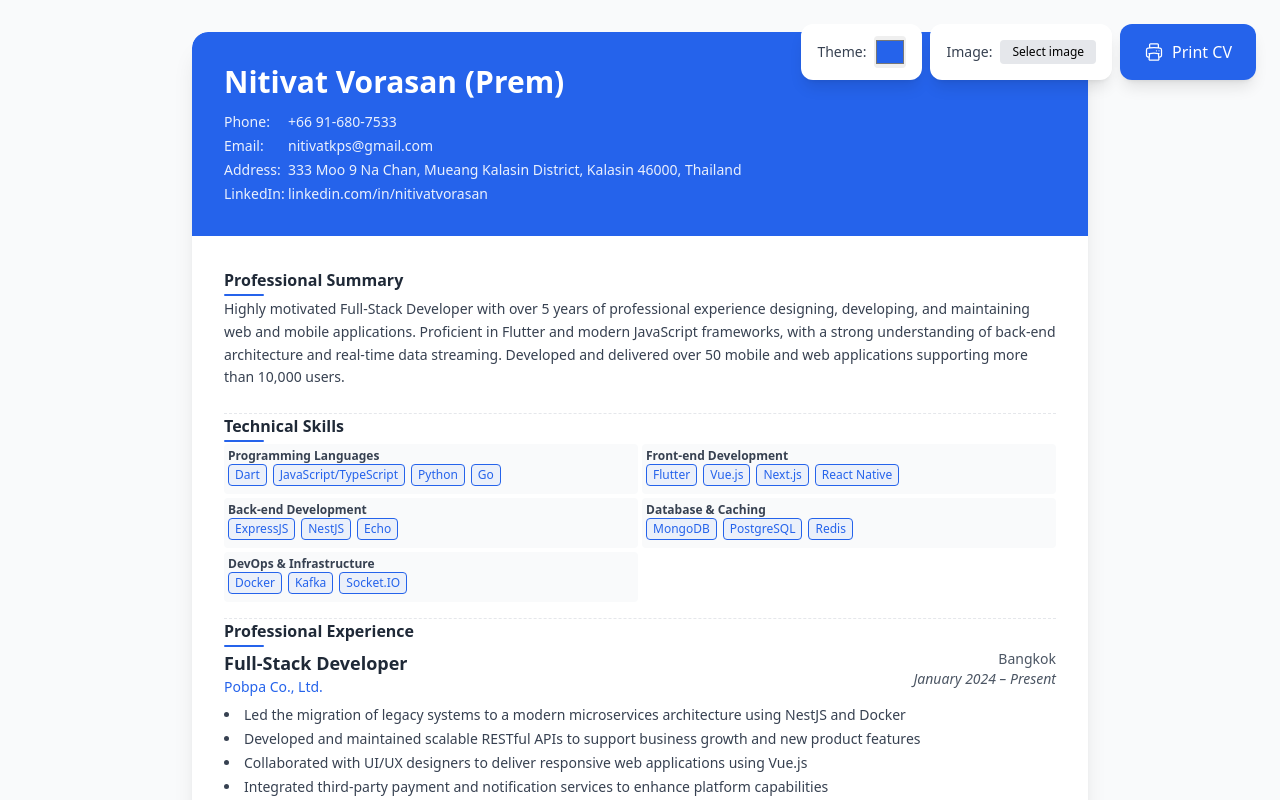
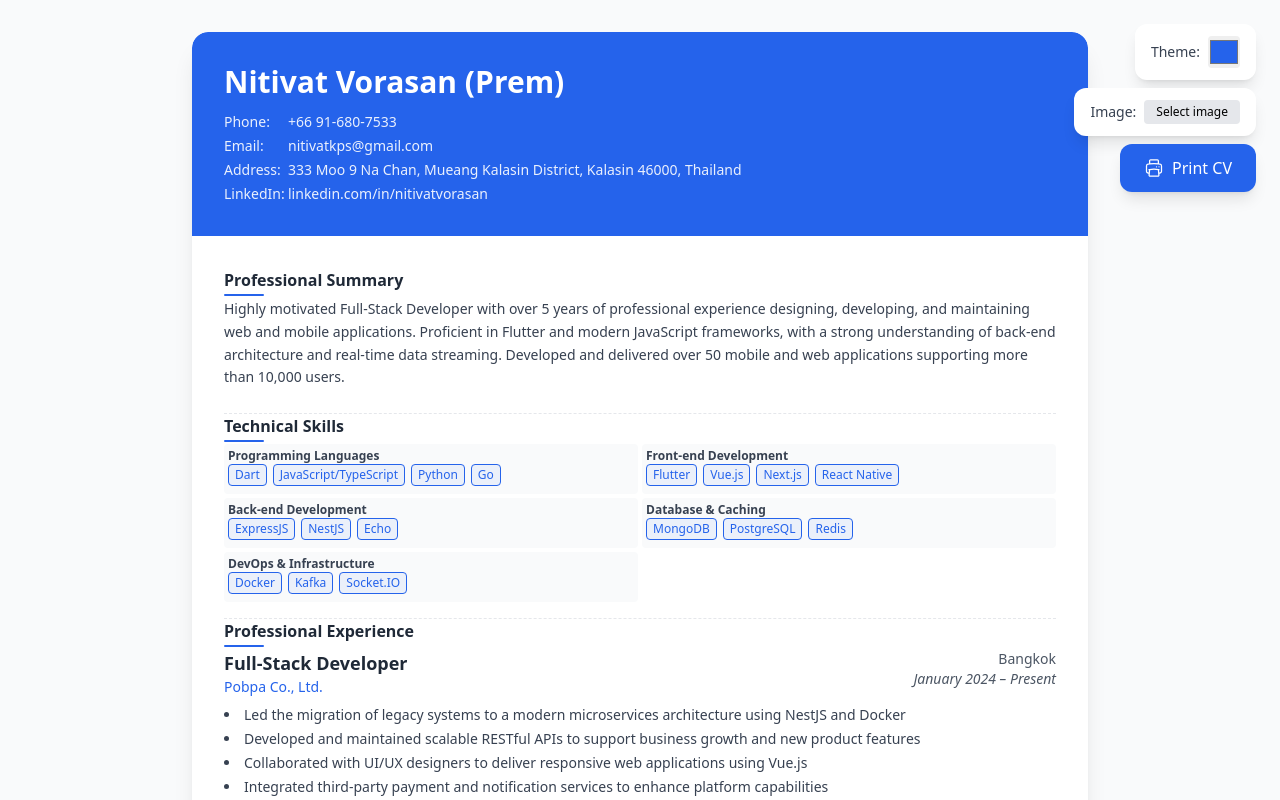
Before and after one commit to gameprem/about-me, a Vue app: page / in a window 1280 px wide. Shown: the top 800 px of the page. Built offline with nearby package versions, Linux system fonts and the light colour scheme.

Commit message:
[update] header

```diff
--- a/index.html
+++ b/index.html
@@ -4,7 +4,7 @@
     <meta charset="UTF-8" />
     <link rel="icon" type="image/svg+xml" href="/vite.svg" />
     <meta name="viewport" content="width=device-width, initial-scale=1.0" />
-    <title>Vite + Vue + TS</title>
+    <title>Nitivat_CV</title>
   </head>
   <body>
     <div id="app"></div>
--- a/src/components/Header.vue
+++ b/src/components/Header.vue
@@ -1,6 +1,6 @@
 <template>
   <div>
-    <div class="no-print fixed top-6 right-6 flex gap-2">
+    <div class="no-print fixed top-6 right-6 flex flex-col gap-2 items-end">
       <label class="bg-white px-4 py-3 rounded-xl shadow-lg flex items-center">
         <span class="mr-2 text-sm text-gray-700">Theme:</span>
         <input
@@ -47,7 +47,7 @@
         <img
           :src="imageData"
           alt="Profile"
-          class="w-28 h-28 object-cover rounded-full border-4 border-white shadow-lg"
+          class="w-28 h-28 object-cover rounded-xl border-4 border-white shadow-lg"
         />
       </div>
       <div>
```
